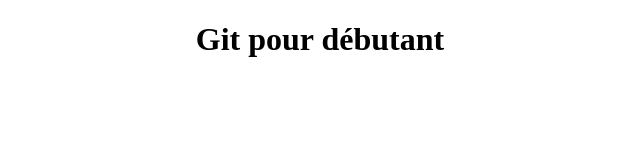
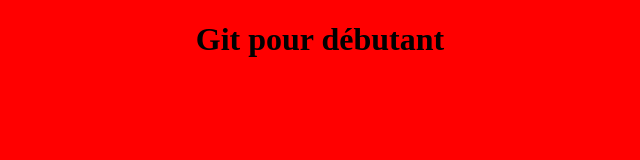
Before and after one commit to medkaba/pr, a plain HTML site: page index.html in a window 1280 px wide. Shown: the whole page, without its empty margins (320-960 px from the left). Drawn offline with Linux system fonts and the light colour scheme.

Commit message:
Modification background

```diff
--- a/index.html
+++ b/index.html
@@ -3,7 +3,7 @@
   <head>
     <title>Initialisation au git</title>
   </head>
-  <body style="background-color: #labc9c">
+  <body style="background-color: red;">
     <h1 style="text-align: center">Git pour débutant</h1>
   </body>
 </html>
```
